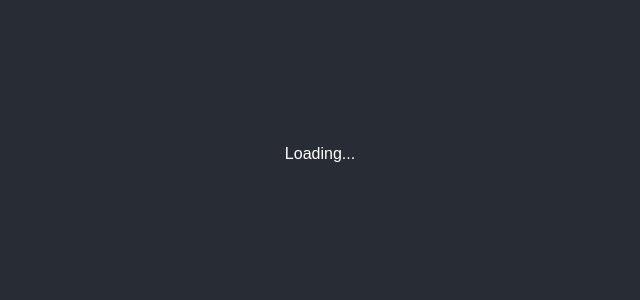
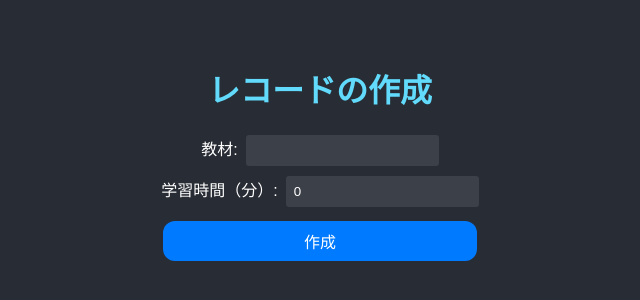
Before and after one commit to toshiaki-suzuki/react-study-timer, a React (Create React App) app: page /records/create in a window 1280 px wide. Shown: the part 246-546 px from the top of the page, without its empty margins (320-960 px from the left). Built offline with nearby package versions, Linux system fonts and the light colour scheme.

Commit message:
Add Record Create Page

```diff
--- /dev/null
+++ b/src/pages/RecordCreate/RecordCreatePage.css
@@ -0,0 +1,28 @@
+/* src/pages/RecordCreate/RecordCreate.css */
+.record-create {
+  max-width: 400px;
+  margin: 0 auto;
+  padding: 20px;
+}
+
+.record-create form {
+  display: flex;
+  flex-direction: column;
+}
+
+.record-create label {
+  margin-bottom: 5px;
+}
+
+.record-create input {
+  padding: 8px;
+  margin-bottom: 10px;
+}
+
+.record-create button {
+  padding: 8px 16px;
+  background-color: #007bff;
+  color: #fff;
+  border: none;
+  cursor: pointer;
+}
--- /dev/null
+++ b/src/pages/RecordCreate/RecordCreatePage.tsx
@@ -0,0 +1,65 @@
+import { useState, useContext } from 'react';
+import axios from 'axios';
+import { useNavigate } from 'react-router-dom';
+import { AuthContext } from '../../contexts/authContext';
+import './RecordCreatePage.css';
+
+function RecordCreate() {
+  const [material, setMaterial] = useState('');
+  const [learningTime, setLearningTime] = useState(0);
+  const { token } = useContext(AuthContext);
+  const navigate = useNavigate();
+
+  const handleSubmit = async (e: React.FormEvent) => {
+    e.preventDefault();
+
+    try {
+      await axios.post(
+        'http://localhost:3000/records',
+        {
+          material,
+          learningTime,
+        },
+        {
+          headers: {
+            Authorization: `Bearer ${token}`,
+          },
+        }
+      );
+      navigate('/records');
+    } catch (error) {
+      console.error('Failed to create record:', error);
+    }
+  };
+
+  return (
+    <div className="record-create">
+      <h1>レコードの作成</h1>
+      <form onSubmit={handleSubmit}>
+        <div>
+          <label htmlFor="material">教材:</label>
+          <input
+            type="text"
+            id="material"
+            value={material}
+            onChange={(e) => setMaterial(e.target.value)}
+            required
+          />
+        </div>
+        <div>
+          <label htmlFor="learningTime">学習時間（分）:</label>
+          <input
+            type="number"
+            id="learningTime"
+            value={learningTime}
+            onChange={(e) => setLearningTime(Number.parseInt(e.target.value))}
+            required
+          />
+        </div>
+        <button type="submit">作成</button>
+      </form>
+    </div>
+  );
+}
+
+export default RecordCreate;
--- a/src/routesBasic.tsx
+++ b/src/routesBasic.tsx
@@ -5,6 +5,7 @@ import Top from "./pages/Top/TopPage";
 import Login from "./pages/Login/LoginPage";
 import RecordList from "./pages/RecordList/RecordList";
 import Record from "./pages/RecordDetail/RecordDetailPage";
+import RecordCreate from "./pages/RecordCreate/RecordCreatePage";
 import ErrorPage from "./pages/Error/ErrorPage";
 import AuthProvider from "./contexts/authContext";
 
@@ -18,6 +19,7 @@ const routesBasic = createBrowserRouter([
       { path: '/login', element: <Login />, errorElement: <ErrorPage /> },
       { path: '/records', element: <RecordList />, errorElement: <ErrorPage /> },
       { path: '/records/:id', element: <Record />, errorElement: <ErrorPage /> },
+      { path: '/records/create', element: <RecordCreate />, errorElement: <ErrorPage /> },
     ],
   },
 ]);
```
